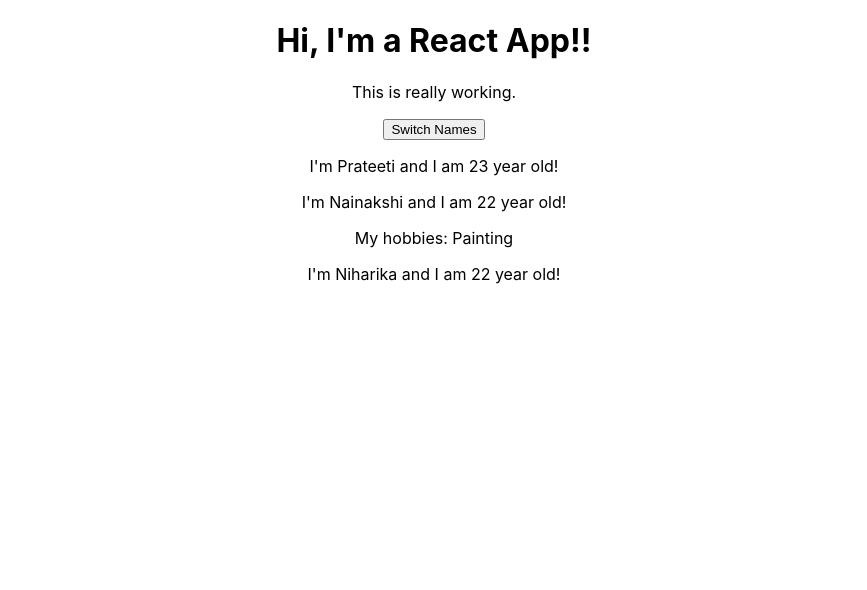
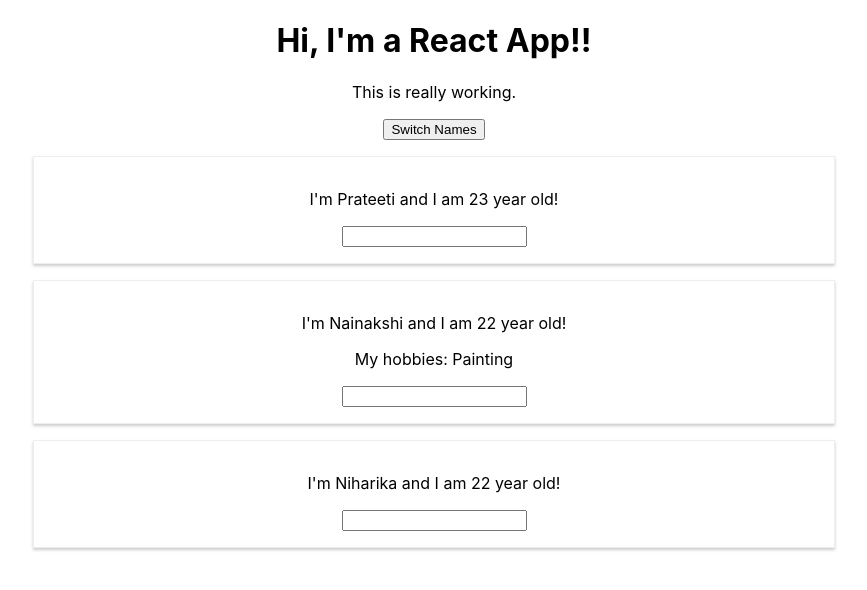
Before and after one commit to KiritoKun007/REACT, a React (Create React App) app in the folder react-complete-guide/: page / in a window 1280 px wide. Shown: the top 590 px of the page, without its empty margins (206-1073 px from the left). Built offline with nearby package versions, Linux system fonts and the light colour scheme.

Commit message:
passing argument to method and dynamic change using onChange and styling component.

```diff
--- a/react-complete-guide/src/App.js
+++ b/react-complete-guide/src/App.js
@@ -1,10 +1,10 @@
-import React, { useState } from 'react';
+import React, { Component } from 'react';
 import './App.css';
 import Person from './Person/Person';
 
-const App = props => {
+class App extends Component {
 
-  const [ personState, setPersonState ] = useState({
+  state = {
     person: [
       {
         name: 'Niharika',
@@ -18,19 +18,16 @@
         name: 'Prateeti',
         age: 23
       }
-    ]
-  });
+    ],
+    otherState: 'some other value'
+  }
 
-  const [otherState, setOtherState] = useState('some other value')
-
-  console.log(personState, otherState)
-
-  const switchNameHandler = () => {
+  switchNameHandler = (newName) => {
     // console.log('was clicked!!!')
     // DON'T DO THIS
     // this.state.person[0].name = 'Jhalli'
 
-    setPersonState({
+    this.setState({
       person: [
         {
           name: 'Varsha',
@@ -41,25 +38,58 @@
           age: 22
         },
         {
-          name: 'Sparsh',
+          name: newName,
           age: 23
         }
-      ],
-
+      ]
     })
   }
 
-  return (
-    <div className="App">
-      <h1>Hi, I'm a React App!!</h1>
-      <p>This is really working.</p>
-      <button onClick={switchNameHandler}>Switch Names</button>
-      <Person name={personState.person[2].name} age={personState.person[2].age}/>
-      <Person name={personState.person[1].name} age={personState.person[1].age}>My hobbies: Painting</Person>
-      <Person name={personState.person[0].name} age={personState.person[0].age}/>
-    </div>
-  );
+  nameChangeHandler = event => {
 
+    event.preventDefault()
+
+    this.setState({
+      person: [
+        {
+          name: 'Niharika',
+          age: 22
+        },
+        {
+          name: 'Nainakshi',
+          age: 22
+        },
+        {
+          name: event.target.value,
+          age: 23
+        }
+      ]
+    })
+  }
+
+  render() {
+    return (
+      <div className="App">
+        <h1>Hi, I'm a React App!!</h1>
+        <p>This is really working.</p>
+        <button
+          // Second method of passing argument
+          onClick={() => this.switchNameHandler('Meenakshi')}
+        >Switch Names</button>
+        <Person name={this.state.person[2].name} age={this.state.person[2].age}/>
+        <Person
+          name={this.state.person[1].name}
+          age={this.state.person[1].age}
+          // How to pass argument to method using bind() and 'this'
+          click={this.switchNameHandler.bind(this, 'MeenSn')} // passed the methods reference to the component
+          change={this.nameChangeHandler}
+        >
+          My hobbies: Painting
+        </Person>
+        <Person name={this.state.person[0].name} age={this.state.person[0].age}/>
+      </div>
+    );
+  }
   // return React.createElement('div', {className: 'App'}, React.createElement('h1', null, 'Does this work now?'));
 }
 
--- /dev/null
+++ b/react-complete-guide/src/Person/Person.css
@@ -0,0 +1,8 @@
+.Person {
+    width: 60%;
+    margin: 16px auto;
+    border: 1px solid #eee;
+    box-shadow: 0 2px 3px #ccc;
+    padding: 16px;
+    text-align: center;
+}
--- a/react-complete-guide/src/Person/Person.js
+++ b/react-complete-guide/src/Person/Person.js
@@ -1,10 +1,12 @@
 import React from 'react'
+import './Person.css'
 
 const Person = (props) => {
     return (
-        <div>
-            <p> I'm {props.name} and I am {props.age} year old! </p>
+        <div className="Person">
+            <p onClick={props.click}> I'm {props.name} and I am {props.age} year old! </p>
             <p>{props.children}</p>
+            <input type="text" onChange={props.change} />
         </div>
     )
 
```
